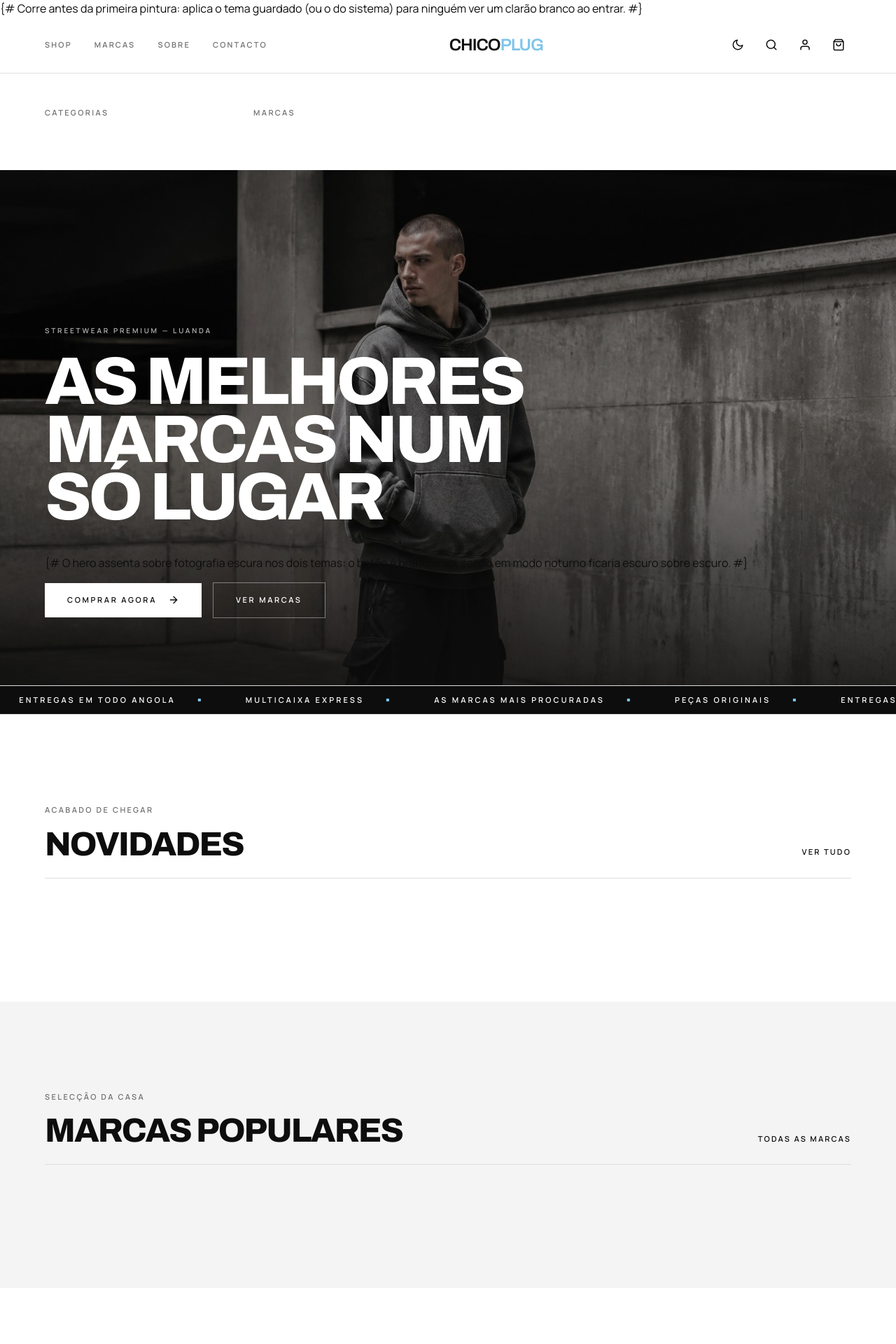
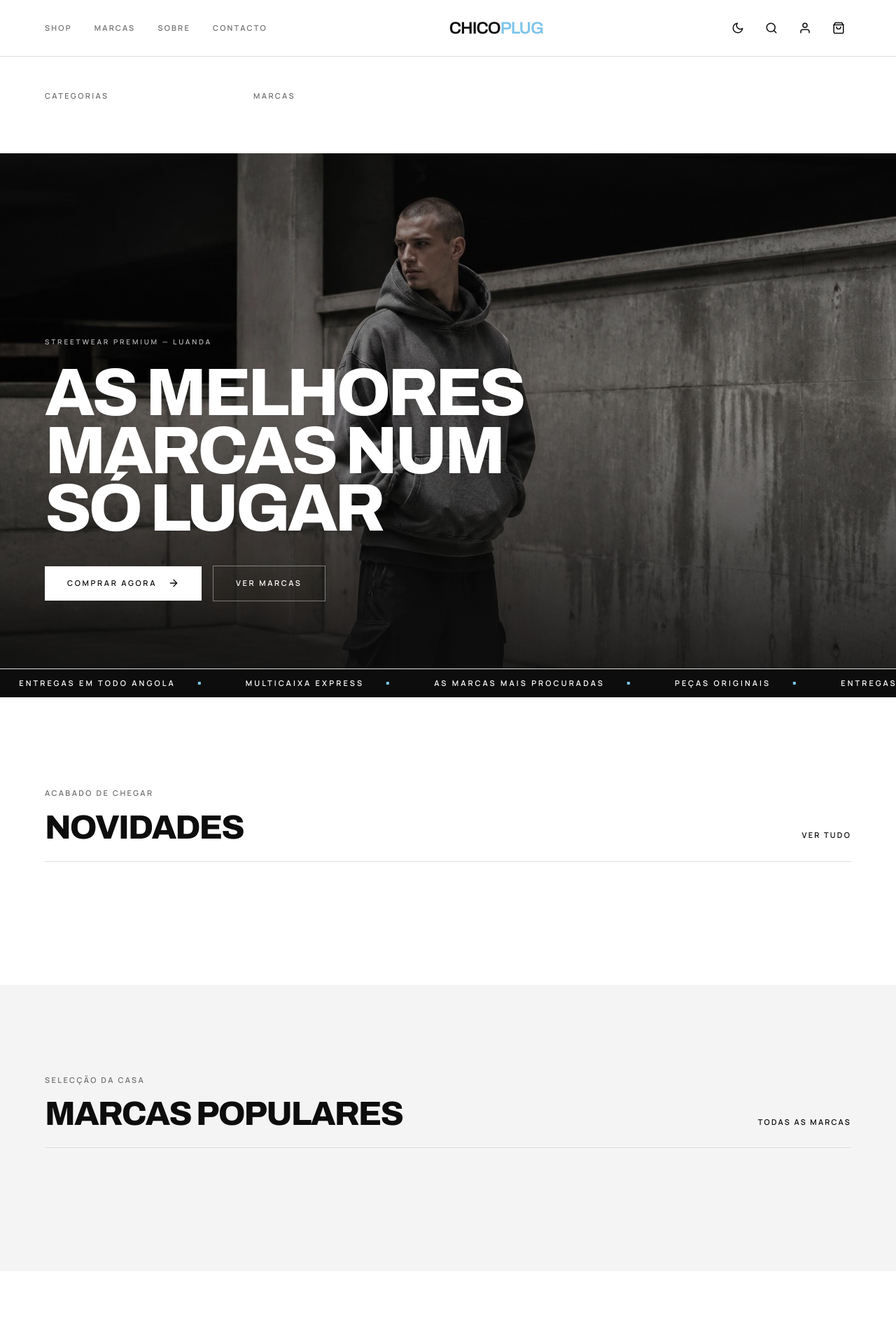
Before and after one commit to FranciscoPearson22308485/CHICOPLUG, a Django app: page / in a window 1280 px wide. Shown: the top 1920 px of the page at 70% size. Run offline with Django 5.2, Linux system fonts and the light colour scheme; data that the repository does not hold is empty; style sheets or scripts are compiled from the project's sources.

Commit message:
fix(templates): comentários Django com quebra de linha apareciam como texto
`{# ... #}` só é reconhecido pelo lexer do Django numa única linha — o regex
que o tokeniza não atravessa newlines. Os três comentários de "porquê" que
tinham quebra de linha (tema antes da primeira pintura em base.html, e dois
em catalogo/home.html) ficavam por parsear e saíam como texto literal no
topo do <head>, que o parser HTML5 dos browsers depois empurra para o
início do <body> — daí aparecerem antes do cabeçalho na página.

Trocados por {% comment %}...{% endcomment %}, que suporta múltiplas linhas.
Confirmado por captura de ecrã do utilizador; validado com varrimento de
todas as rotas (públicas, cliente, painel) via Django test Client — 39
páginas a 200, suite completa com 49 testes a passar.

Co-Authored-By: Claude Sonnet 5 <noreply@anthropic.com>

```diff
--- a/loja/templates/base.html
+++ b/loja/templates/base.html
@@ -4,8 +4,10 @@
     <meta charset="utf-8" />
     <meta name="viewport" content="width=device-width, initial-scale=1" />
 
-    {# Corre antes da primeira pintura: aplica o tema guardado (ou o do sistema)
-       para ninguém ver um clarão branco ao entrar. #}
+    {% comment %}
+      Corre antes da primeira pintura: aplica o tema guardado (ou o do sistema)
+      para ninguém ver um clarão branco ao entrar.
+    {% endcomment %}
     <script>
       (function () {
         try {
--- a/loja/templates/catalogo/home.html
+++ b/loja/templates/catalogo/home.html
@@ -19,8 +19,10 @@
         As melhores<br />marcas num<br />só lugar
       </h1>
       <div class="reveal mt-10 flex flex-wrap items-center gap-4" style="--atraso:240ms">
-        {# O hero assenta sobre fotografia escura nos dois temas: o botão é
-           branco fixo, senão em modo noturno ficaria escuro sobre escuro. #}
+        {% comment %}
+          O hero assenta sobre fotografia escura nos dois temas: o botão é
+          branco fixo, senão em modo noturno ficaria escuro sobre escuro.
+        {% endcomment %}
         <a href="{% url 'catalogo:shop' %}"
            class="group inline-flex items-center gap-4 bg-white px-8 py-4 text-[11px] font-semibold uppercase tracking-[0.24em] text-ink transition-colors hover:bg-brand hover:text-brand-foreground">
           Comprar Agora
@@ -82,8 +84,10 @@
              class="reveal group flex h-full flex-col justify-between border border-border bg-background p-6 transition-colors duration-500 hover:border-foreground md:p-8"
              style="--atraso:{{ forloop.counter0|mult:60 }}ms">
             <div class="min-w-0">
-              {# Sem logótipos de terceiros: um mosaico de nove logótipos de
-                 proveniências diferentes parece um marketplace. #}
+              {% comment %}
+                Sem logótipos de terceiros: um mosaico de nove logótipos de
+                proveniências diferentes parece um marketplace.
+              {% endcomment %}
               <p class="font-display text-2xl uppercase leading-none tracking-brand md:text-3xl">{{ m.nome }}</p>
               {% if m.assinatura %}
                 <p class="mt-3 line-clamp-2 text-[11px] uppercase tracking-[0.14em] text-muted-foreground">{{ m.assinatura }}</p>
```
